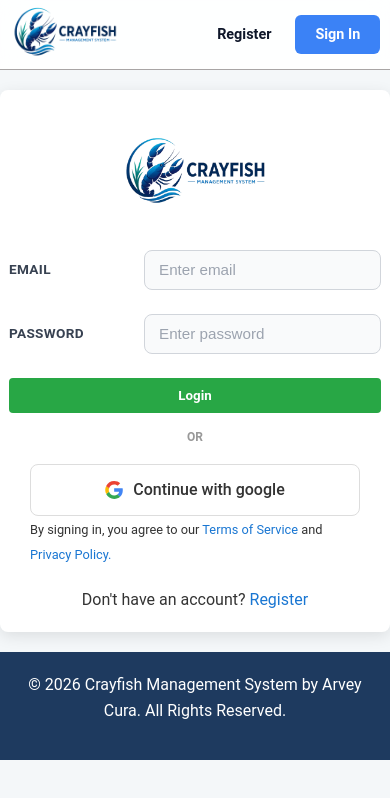
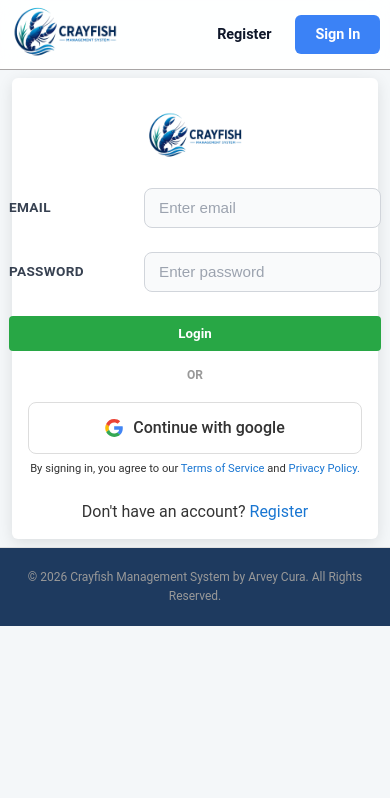
Before and after one commit to yevdev016/Crayfish-Management-System, a React (Vite) app in the folder client/: page /login in a window 390 px wide. Shown: the top 798 px of the page. Built offline with nearby package versions, Linux system fonts and the light colour scheme; no server answers.

Commit message:
Added tables for habitat, inventory, lifecycle, and acitivites

```diff
--- a/client/src/components/auth/AuthLayout.css
+++ b/client/src/components/auth/AuthLayout.css
@@ -4,29 +4,29 @@
     padding: 10px 30px 20px 30px;
     background: white;
     border-radius: 8px;
-    box-shadow: 0 4px 15px rgba(0,0,0,0.1);
-
+    box-shadow: 0 4px 15px rgba(0, 0, 0, 0.1);
     display: flex;
     flex-direction: column;
     align-items: center;
 }
+
 .logo-container {
     display: flex;
     align-items: center;
     justify-content: center;
 }
+
 .img-logo {
     width: 150px;
     height: auto;
+}
 
-}
 .google-btn {
     text-decoration: none;
     color: inherit;
     display: inline-flex;
     align-items: center;
     justify-content: center;
-
     background-color: #ffffff;
     border: 1px solid #dadce0;
     border-radius: 4px;
@@ -35,14 +35,12 @@
     font-weight: 500;
     cursor: pointer;
     transition: background-color 0.2s, box-shadow 0.2s;
-
-
     gap: 10px;
 }
 
 .google-btn:hover {
     background-color: #f8f9fa;
-  box-shadow: 0 1px 3px rgba(60,64,67,0.3);
+    box-shadow: 0 1px 3px rgba(60, 64, 67, 0.3);
 }
 
 .google-btn img {
@@ -90,16 +88,46 @@
 .google-btn:hover {
     background-color: #f9f9f9;
 }
+
 .terms-services-container {
     margin-bottom: 20px;
 }
+
 .terms-services-container span {
     margin: 10px auto;
-    font-size: .8rem;
+    font-size: 0.8rem;
 }
+
 .error {
     color: red;
     text-align: center;
     font-size: 0.8rem;
     font-weight: bold;
 }
+
+@media screen and (max-width: 768px) {
+    .auth-container {
+        margin: 10px 16px;
+        padding: 10px 20px 16px;
+    }
+
+    .img-logo {
+        width: 120px;
+    }
+
+    .terms-services-container span {
+        font-size: 0.7rem;
+    }
+}
+
+@media screen and (max-width: 480px) {
+    .auth-container {
+        margin: 8px 12px;
+        padding: 10px 16px 14px;
+        border-radius: 6px;
+    }
+
+    .img-logo {
+        width: 100px;
+    }
+}
--- /dev/null
+++ b/client/src/components/common/Footer.css
@@ -0,0 +1,22 @@
+.footer-section {
+    margin-top: auto;
+    padding: 20px 24px;
+    text-align: center;
+    border-top: 1px solid #e0e0e0;
+}
+
+.footer-section p {
+    font-size: 13px;
+    color: #999;
+    margin: 0;
+}
+
+@media screen and (max-width: 768px) {
+    .footer-section {
+        padding: 16px;
+    }
+
+    .footer-section p {
+        font-size: 12px;
+    }
+}
--- a/client/src/components/common/Footer.jsx
+++ b/client/src/components/common/Footer.jsx
@@ -1,5 +1,7 @@
+import './Footer.css'
+
 const Footer = () => {
-    return(
+    return (
         <section className="footer-section">
             <p>&copy; 2026 Crayfish Management System by Arvey Cura. All Rights Reserved.</p>
         </section>
--- a/client/src/components/dashboard/DashboardHeader.css
+++ b/client/src/components/dashboard/DashboardHeader.css
@@ -3,7 +3,7 @@
     align-items: center;
     justify-content: space-between;
     padding: 20px 24px;
-    margin: 10px;
+    margin: 0 10px 20px;
     background-color: #fff;
     border-left: 4px solid #004d75;
     border-radius: 8px;
--- a/client/src/components/layout/MainLayout.css
+++ b/client/src/components/layout/MainLayout.css
@@ -7,13 +7,13 @@
     display: flex;
     flex-direction: column;
     flex: 1;
-    padding-bottom: 0;
+    min-width: 0;
     background-color: #e3e4e6;
     overflow-y: auto;
 }
 
-@media screen and (max-width: 768px) {
+@media screen and (max-width: 1024px) {
     .main-content {
-        padding: 16px;
+        margin-left: 60px;
     }
 }
--- a/client/src/components/layout/MainLayout.jsx
+++ b/client/src/components/layout/MainLayout.jsx
@@ -1,5 +1,5 @@
-import Navigation from "../common/Navigation";
-import Footer from "../common/Footer";
+import Navigation from "@/components/common/Navigation";
+import Footer from "@/components/common/Footer";
 import { Outlet } from 'react-router-dom';
 import './MainLayout.css';
 
@@ -9,6 +9,7 @@ const MainLayout = () => {
             <Navigation />
             <div className="main-content">
                 <Outlet />
+                <Footer />
             </div>
         </div>
     );
--- a/client/src/pages/LandingPage.jsx
+++ b/client/src/pages/LandingPage.jsx
@@ -1,5 +1,5 @@
-import Hero from '@/components/Hero'
-import Features from '@/components/Features'
+import Hero from '@/components/landing/Hero'
+import Features from '@/components/landing/Features'
 const LandingPage = () => {
   return (
     <>
```
Also changed, not shown: client/src/utils/generatePdf.js (deleted, +0 -37 lines), client/src/components/landing/Features.jsx (renamed from client/src/components/Features.jsx), client/src/components/landing/Hero.jsx (renamed from client/src/components/Hero.jsx), 1 other file (tests, documents, lock files or other folders). Lines whose indentation alone changed are shown as unchanged.
